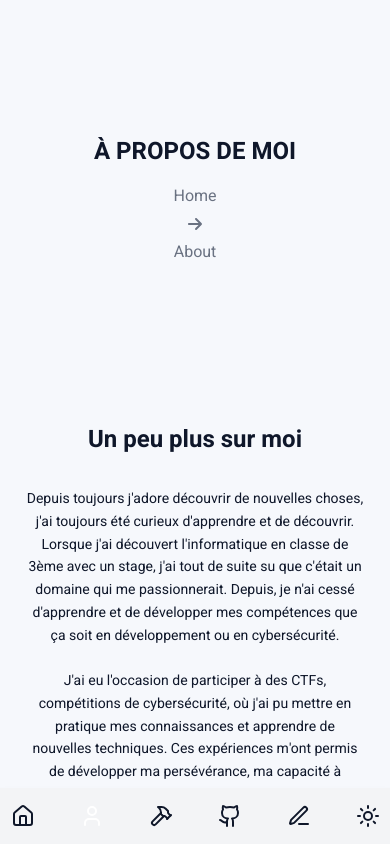
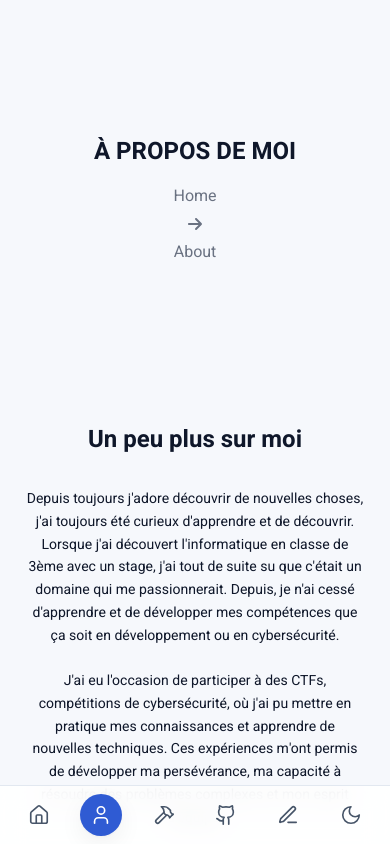
Before and after one commit to 0x-Saegor/ReactPortfolio, a React (Vite) app: page /about in a window 390 px wide. Shown: the top 844 px of the page. Built offline with nearby package versions, Linux system fonts and the light colour scheme.

Commit message:
Refonte du menu, du pied de page et ajout des apparitions au scroll

```diff
--- a/src/components/Header/index.jsx
+++ b/src/components/Header/index.jsx
@@ -1,110 +1,84 @@
 import { Home, User, Hammer, Sun, Moon, Github, Edit3 } from "lucide-react";
-import { Link, useLocation } from "react-router-dom";
-import colors from "../../utils/style/colors";
-import styled from "styled-components";
-import useTheme from "../../utils/hooks"
+import { NavLink } from "react-router-dom";
+import useTheme from "../../utils/hooks";
 
-const StyledLink = styled(Link)`
-  cursor: pointer;
-  padding: 0.5rem;
-  border-radius: 9999px;
-  background-color: ${({ $isActive, $theme }) =>
-    $isActive ? ($theme === 'light' ? colors.secondary : colors.bg_dark_5) : "transparent"};
-  color: ${({ $isActive, $theme }) => ($isActive ? "white" : ($theme === 'light' ? "text-gray-900" : "black"))};
-  text-decoration: none;
+const itemClass =
+  "group relative flex items-center justify-center rounded-full p-2.5 transition-colors duration-200";
 
-  &:hover {
-    opacity: 0.9;
-  }
-`;
+// Petite étiquette qui apparaît au survol, à droite de la barre (desktop)
+function Tooltip({ children }) {
+  return (
+    <span className="pointer-events-none absolute left-full ml-3 hidden whitespace-nowrap rounded-md bg-ink px-2 py-1 text-xs font-medium text-bg opacity-0 transition-opacity duration-200 group-hover:opacity-100 group-focus-visible:opacity-100 md:block">
+      {children}
+    </span>
+  );
+}
 
-const HeaderContainer = styled.div`
-  position: fixed;
-  top: 50%;
-  left: 2%;
-  transform: translateY(-50%);
-  z-index: 100;
-  display: flex;
-  flex-direction: column;
-  gap: 1.5rem;
-  background-color: #f3f4f6;
-  padding: 1rem;
-  border-radius: 9999px;
-  box-shadow: 0 4px 6px rgba(0, 0, 0, 0.1);
+function NavItem({ to, label, icon }) {
+  const Icon = icon;
+  return (
+    <NavLink
+      to={to}
+      end
+      aria-label={label}
+      onClick={() => window.scrollTo({ top: 0, behavior: "smooth" })}
+      className={({ isActive }) =>
+        `${itemClass} ${
+          isActive
+            ? "bg-accent text-on-accent shadow-soft"
+            : "text-muted hover:bg-accent-soft hover:text-accent"
+        }`
+      }
+    >
+      <Icon size={22} strokeWidth={1.8} />
+      <Tooltip>{label}</Tooltip>
+    </NavLink>
+  );
+}
 
-  @media (max-width: 768px) {
-    top: auto;
-    bottom: 0;
-    left: 0;
-    right: 0;
-    transform: none;
-    flex-direction: row;
-    justify-content: space-around;
-    border-radius: 0;
-    padding: 0.5rem 0;
-  }
-`;
+function ExternalItem({ href, label, icon }) {
+  const Icon = icon;
+  return (
+    <a
+      href={href}
+      target="_blank"
+      rel="noopener noreferrer"
+      aria-label={label}
+      className={`${itemClass} text-muted hover:bg-accent-soft hover:text-accent`}
+    >
+      <Icon size={22} strokeWidth={1.8} />
+      <Tooltip>{label}</Tooltip>
+    </a>
+  );
+}
 
 const Header = () => {
-  const location = useLocation(); // Get the current route
-
-  const {theme, toggleTheme} = useTheme()
-
-  const CustomLink = ({ to, children, onClick }) => {
-    const isActive = location.pathname === to;
-    return (
-      <StyledLink $isActive={isActive} to={to} onClick={onClick} $theme={theme}>
-        {children}
-      </StyledLink>
-    );
-  };
+  const { theme, toggleTheme } = useTheme();
 
   return (
-    <HeaderContainer>
-      <CustomLink
-        to="/"
-        onClick={() => {
-          window.scrollTo({ top: 0, behavior: "smooth" });
-        }}
+    <nav
+      aria-label="Navigation principale"
+      className="fixed inset-x-0 bottom-0 z-50 flex flex-row items-center justify-around border-t border-line bg-surface/90 px-2 py-2 backdrop-blur-md md:inset-x-auto md:bottom-auto md:left-6 md:top-1/2 md:-translate-y-1/2 md:flex-col md:gap-3 md:rounded-full md:border md:px-2 md:py-3 md:shadow-soft"
+    >
+      <NavItem to="/" label="Accueil" icon={Home} />
+      <NavItem to="/about" label="À propos" icon={User} />
+      <NavItem to="/projects" label="Projets" icon={Hammer} />
+
+      <span className="hidden h-px w-6 bg-line md:block" aria-hidden="true" />
+
+      <ExternalItem href="https://github.com/0x-Saegor" label="GitHub" icon={Github} />
+      <ExternalItem href="https://blog.arthurlg.fr" label="Blog" icon={Edit3} />
+
+      <button
+        type="button"
+        onClick={toggleTheme}
+        aria-label={theme === "light" ? "Passer au thème sombre" : "Passer au thème clair"}
+        className={`${itemClass} cursor-pointer text-muted hover:bg-accent-soft hover:text-accent`}
       >
-        <Home size={24} />
-      </CustomLink>
-
-      <CustomLink
-        to="/about"
-        onClick={() => {
-          window.scrollTo({ top: 0, behavior: "smooth" });
-        }}
-      >
-        <User size={24} />
-      </CustomLink>
-
-      <CustomLink
-        to="/projects"
-        onClick={() => {
-          window.scrollTo({ top: 0, behavior: "smooth" });
-        }}
-      >
-        <Hammer size={24} />
-      </CustomLink>
-      <CustomLink
-        onClick={() => {
-          window.open("https://github.com/0x-Saegor", "_blank");
-        }}
-      >
-        <Github size={24} />
-      </CustomLink>
-      <CustomLink
-        onClick={() => {
-          window.open("https://blog.arthurlg.fr", "_blank");
-        }}
-      >
-        <Edit3 size={24} />
-      </CustomLink>
-      <CustomLink onClick={toggleTheme}>
-        {theme === 'light' ? <Sun size={24} /> : <Moon size={24} />}
-      </CustomLink>
-    </HeaderContainer>
+        {theme === "light" ? <Moon size={22} strokeWidth={1.8} /> : <Sun size={22} strokeWidth={1.8} />}
+        <Tooltip>{theme === "light" ? "Thème sombre" : "Thème clair"}</Tooltip>
+      </button>
+    </nav>
   );
 };
 
--- /dev/null
+++ b/src/components/Reveal/index.jsx
@@ -0,0 +1,52 @@
+import { useEffect, useRef, useState } from "react";
+import PropTypes from "prop-types";
+
+// Fait apparaître son contenu en fondu quand il entre dans l'écran
+function Reveal({ as = "div", delay = 0, className = "", children, ...rest }) {
+  const Tag = as;
+  const ref = useRef(null);
+  const [visible, setVisible] = useState(false);
+
+  useEffect(() => {
+    const el = ref.current;
+    if (!el) return;
+
+    if (!("IntersectionObserver" in window)) {
+      setVisible(true);
+      return;
+    }
+
+    const observer = new IntersectionObserver(
+      ([entry]) => {
+        if (entry.isIntersecting) {
+          setVisible(true);
+          observer.disconnect();
+        }
+      },
+      { rootMargin: "0px 0px -8% 0px", threshold: 0.1 }
+    );
+
+    observer.observe(el);
+    return () => observer.disconnect();
+  }, []);
+
+  return (
+    <Tag
+      ref={ref}
+      className={`reveal ${visible ? "is-visible" : ""} ${className}`}
+      style={{ "--reveal-delay": `${delay}ms` }}
+      {...rest}
+    >
+      {children}
+    </Tag>
+  );
+}
+
+Reveal.propTypes = {
+  as: PropTypes.elementType,
+  delay: PropTypes.number,
+  className: PropTypes.string,
+  children: PropTypes.node,
+};
+
+export default Reveal;
--- a/src/components/TimelineItem/index.jsx
+++ b/src/components/TimelineItem/index.jsx
@@ -1,61 +1,60 @@
-// TimelineItem.jsx
-import React from "react";
-import clsx from "clsx";
-import colors from "../../utils/style/colors";
-import useTheme from "../../utils/hooks";
+import PropTypes from "prop-types";
+import Reveal from "../Reveal";
 
+function Logo({ logo, company }) {
+  if (logo) {
+    return <img src={logo} alt="" className="h-9 w-9 object-contain" />;
+  }
+  // Pas de logo : initiales de l'organisme
+  const initials = company
+    .split(/\s+/)
+    .filter((word) => word.length > 2)
+    .slice(0, 2)
+    .map((word) => word[0].toUpperCase())
+    .join("");
+  return <span className="text-sm font-bold text-accent">{initials}</span>;
+}
+
+Logo.propTypes = {
+  logo: PropTypes.string,
+  company: PropTypes.string.isRequired,
+};
+
+// Élément de frise : logo sur la ligne, carte à gauche ou à droite (desktop)
 const TimelineItem = ({ title, company, date, logo, points, side }) => {
   const isLeft = side === "left";
-  const {theme, toggleTheme} = useTheme()
 
   return (
-    <div className="grid grid-cols-1 md:grid-cols-9 items-start mb-8">
-      {/* Left Side */}
-      <div
-        className={clsx("col-span-9 md:col-span-4", {
-          "order-1 text-center md:text-right": isLeft,
-          "order-3 text-center md:text-left": !isLeft,
-        })}
+    <li className="relative grid grid-cols-[3rem_minmax(0,1fr)] gap-4 pb-8 md:grid-cols-[minmax(0,1fr)_4rem_minmax(0,1fr)] md:gap-0">
+      <div className="z-10 flex h-12 w-12 items-center justify-center rounded-full border border-line bg-white shadow-soft md:col-start-2 md:mx-auto">
+        <Logo logo={logo} company={company} />
+      </div>
+
+      <Reveal
+        className={`md:row-start-1 ${isLeft ? "md:col-start-1 md:pr-6 md:text-right" : "md:col-start-3 md:pl-6"}`}
       >
-        <div
-          className="text-white p-4 rounded-2xl shadow-lg"
-          style={{backgroundColor:(theme === 'light' ? colors.secondary : colors.bg_dark_4)}}
-        >
-          <h3 className="text-lg font-bold">{title}</h3>
-          <p className="text-sm text-gray-300 italic mb-2">{company}</p>
-          <ul
-            className={clsx("text-sm", {
-              "text-center md:pl-5 md:text-left": !isLeft,
-              "text-center md:pr-5 md:text-right": isLeft,
-            })}
-          >
-            {" "}
-            {points.map((point, i) => (
-              <li key={i} className={clsx("mb-1")}>
-                {point}
-              </li>
+        <div className="rounded-2xl border border-line bg-surface p-5 shadow-soft transition duration-300 hover:border-accent">
+          <p className="text-sm font-medium text-accent">{date}</p>
+          <h3 className="mt-1 text-lg font-bold text-ink">{title}</h3>
+          <p className="text-sm italic text-muted">{company}</p>
+          <ul className="mt-3 space-y-1.5 text-sm leading-relaxed text-muted">
+            {points.map((point) => (
+              <li key={point}>{point}</li>
             ))}
           </ul>
-          <div className="text-xs text-gray-100 mt-3">{date}</div>
         </div>
-      </div>
-
-      {/* Icon */}
-      <div className="hidden md:flex col-span-1 justify-center relative order-2">
-        <div className="bg-white p-2 rounded-full border-4 border-gray-800 shadow-md z-10 hidden md:block" style={{borderColor:(theme === 'light' ? '#1e2939' : colors.bg_dark_5)}}>
-          <img src={logo} alt={company} className="w-10 h-10 object-contain" />
-        </div>
-      </div>
-
-      {/* Right Side */}
-      <div
-        className={clsx("col-span-9 md:col-span-4", {
-          "order-3": isLeft,
-          "order-1": !isLeft,
-        })}
-      ></div>
-    </div>
+      </Reveal>
+    </li>
   );
 };
 
+TimelineItem.propTypes = {
+  title: PropTypes.string.isRequired,
+  company: PropTypes.string.isRequired,
+  date: PropTypes.string.isRequired,
+  logo: PropTypes.string,
+  points: PropTypes.arrayOf(PropTypes.string).isRequired,
+  side: PropTypes.oneOf(["left", "right"]),
+};
+
 export default TimelineItem;
--- a/src/components/TypeWriter/index.jsx
+++ b/src/components/TypeWriter/index.jsx
@@ -1,5 +1,5 @@
 import { useEffect, useState } from 'react';
-const titles = ["développeur", "étudiant", "secouriste"];
+const titles = ["passionné de cybersécurité", "développeur", "joueur de CTF", "secouriste"];
 
 function TypeWriter({ setTitle }) {
     const [index, setIndex] = useState(0);
@@ -10,7 +10,7 @@ function TypeWriter({ setTitle }) {
             const timeout = setTimeout(() => {
                 setTitle((prev) => prev + titles[index][charIndex]);
                 setCharIndex((prev) => prev + 1);
-            }, 200); // Adjust typing speed
+            }, 80); // Adjust typing speed
 
             return () => clearTimeout(timeout);
         } else if (charIndex === titles[index].length) {
@@ -18,7 +18,7 @@ function TypeWriter({ setTitle }) {
                 setCharIndex(0);
                 setTitle(""); // Clear the title before typing the next word
                 setIndex((prev) => (prev + 1) % titles.length); // Loop back to the first word
-            }, 1000); // Pause before switching to the next word
+            }, 1600); // Pause before switching to the next word
 
             return () => clearTimeout(timeout);
         }
```
Also changed, not shown: src/components/Footer/index.jsx (+37 -42 lines), src/components/SectionTitle/index.jsx (added, +29 -0 lines), src/components/SkillIcon/index.jsx (+46 -26 lines).
